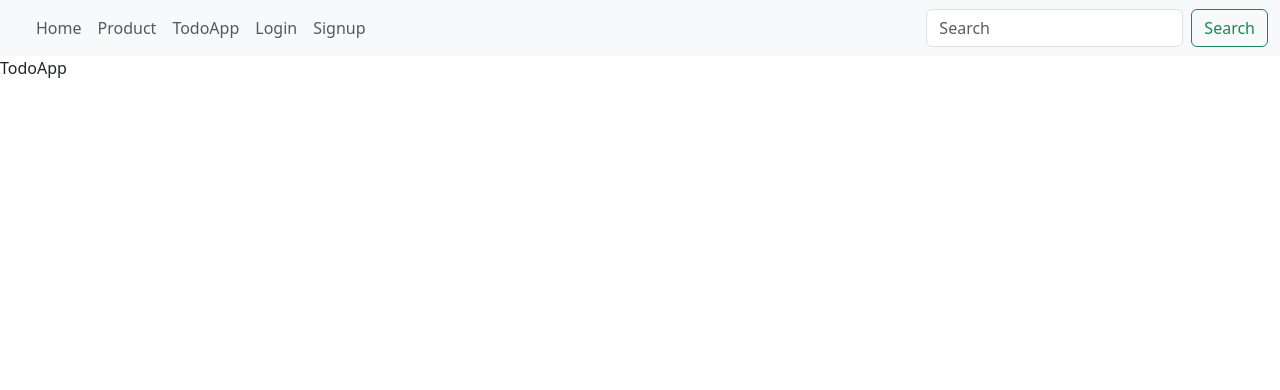
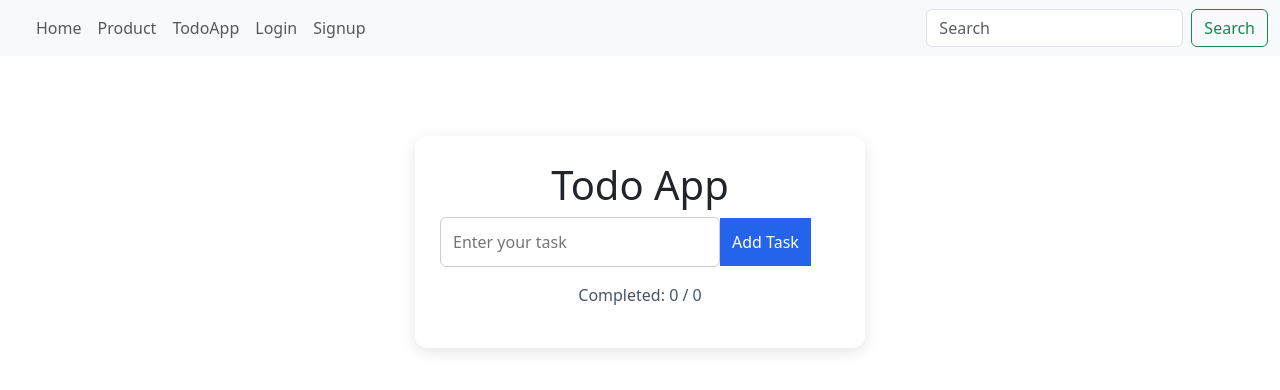
Before and after one commit to anand-emc/TodoApp-React, a React (Vite) app in the folder react/: page /TodoAPP in a window 1280 px wide. Shown: the top 390 px of the page. Built offline with nearby package versions, Linux system fonts and the light colour scheme.

Commit message:
Add Add and Delete button styles

```diff
--- /dev/null
+++ b/react/src/componnents/TodoApp.css
@@ -0,0 +1,86 @@
+
+* {
+  box-sizing: border-box;
+}
+
+body {
+  margin: 0;
+  font-family: Arial, sans-serif;
+  background-color: #f0f4f8;
+}
+
+.todo-container {
+  width: 90%;
+  max-width: 450px;
+  margin: 80px auto;
+  padding: 25px;
+  background-color: white;
+  border-radius: 12px;
+  box-shadow: 0 4px 15px rgba(0, 0, 0, 0.1);
+}
+
+h1 {
+  text-align: center;
+  color: #2563eb;
+}
+
+input {
+  width: 70%;
+  padding: 12px;
+  border: 1px solid #ccc;
+  border-radius: 6px;
+  outline: none;
+}
+
+input:focus {
+  border-color: #2563eb;
+}
+
+button {
+  padding: 12px;
+  margin-left: 5px;
+  border: none;
+  border-radius: 6px;
+  background-color: #2563eb;
+  color: white;
+  cursor: pointer;
+}
+
+button:hover {
+  background-color: #1d4ed8;
+}
+
+ul {
+  padding: 0;
+  list-style: none;
+}
+
+li {
+  display: flex;
+  justify-content: space-between;
+  align-items: center;
+  gap: 10px;
+  margin-top: 12px;
+  padding: 12px;
+  background-color: #f1f5f9;
+  border-radius: 6px;
+}
+
+li span {
+  flex: 1;
+  overflow-wrap: anywhere;
+  cursor: pointer;
+}
+
+li button {
+  background-color: #dc2626;
+}
+
+li button:hover {
+  background-color: #b91c1c;
+}
+
+p {
+  text-align: center;
+  color: #475569;
+}
--- a/react/src/componnents/TodoApp.jsx
+++ b/react/src/componnents/TodoApp.jsx
@@ -1,9 +1,67 @@
-import React from 'react'
 
-const TodoApp = () => {
+import { useState } from "react";
+import "./TodoApp.css";
+
+function TodoApp() {
+  const [task, setTask] = useState("");
+  const [todos, setTodos] = useState([]);
+
+  function addTodo() {
+    if (task.trim() === "") return;
+
+    setTodos([...todos, { id: Date.now(), text: task, done: false }]);
+    setTask("");
+  }
+
+  function deleteTodo(id) {
+    setTodos(todos.filter((todo) => todo.id !== id));
+  }
+
+  function completeTodo(id) {
+    setTodos(
+      todos.map((todo) =>
+        todo.id === id ? { ...todo, done: !todo.done } : todo
+      )
+    );
+  }
+
   return (
-    <div>TodoApp</div>
-  )
+    <div className="todo-container">
+      <h1>Todo App</h1>
+
+      <input
+        type="text"
+        placeholder="Enter your task"
+        value={task}
+        onChange={(e) => setTask(e.target.value)}
+      />
+
+      <button onClick={addTodo}>Add Task</button>
+
+      <ul>
+        {todos.map((todo) => (
+          <li key={todo.id}>
+            <span
+              onClick={() => completeTodo(todo.id)}
+              style={{
+                textDecoration: todo.done ? "line-through" : "none",
+              }}
+            >
+              {todo.text}
+            </span>
+
+            <button onClick={() => deleteTodo(todo.id)}>
+              Delete
+            </button>
+          </li>
+        ))}
+      </ul>
+
+      <p>
+        Completed: {todos.filter((todo) => todo.done).length} / {todos.length}
+      </p>
+    </div>
+  );
 }
 
-export default TodoApp
+export default TodoApp;
```
